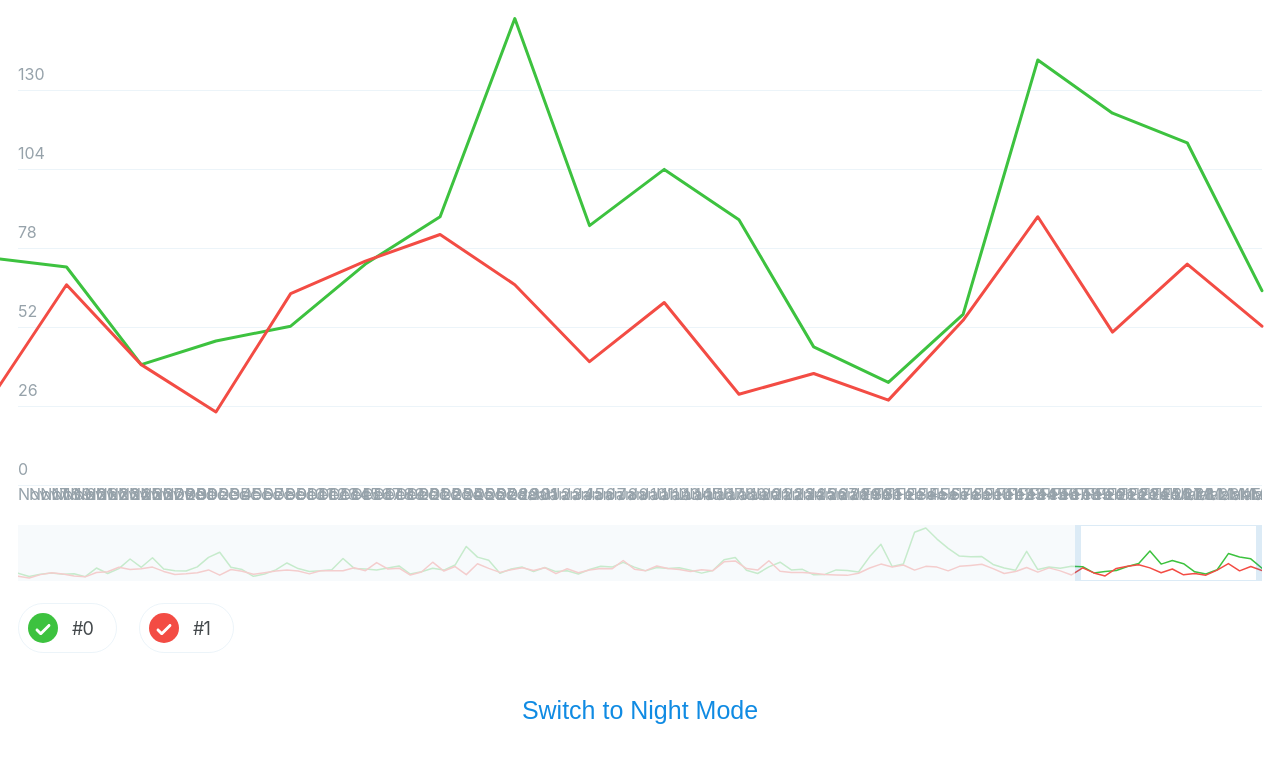
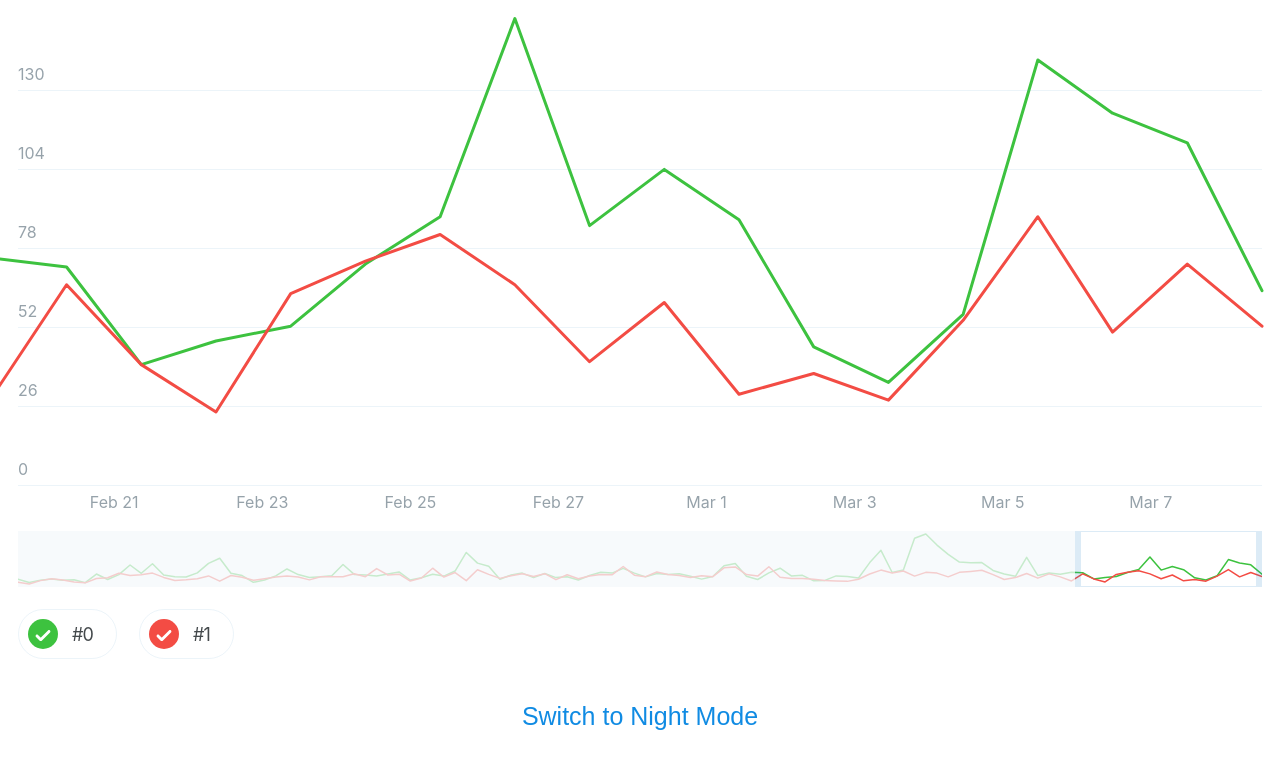
Before and after one commit to dubaua/chartapp, a website built with Parcel: page index.html in a window 1280 px wide. Built offline with nearby package versions, Linux system fonts and the light colour scheme; files whose address does not match are found by name.

Commit message:
animate legend X

```diff
--- a/index.js
+++ b/index.js
@@ -1,11 +1,12 @@
 /* CONSTANTS */
 const MAX_ZOOM = 0.05;
 const INITIAL_ZOOM = 0.15;
-const LEGEND_SIZE_Y = 6;
+const LEGEND_Y_LINE_COUNT = 6;
 const MODE_NAMES = {
   day: 'Switch to Night Mode',
   night: 'Switch to Day Mode',
 };
+const MIN_LEGEND_X_LABEL_WIDHT_PX = 120;
 
 let currentId = 1;
 
@@ -89,7 +90,7 @@ function createChart({ columns, types, names, colors }, parentElement) {
     if (maxSelectedY === -Infinity) {
       return '';
     }
-    return Math.floor(maxSelectedY / LEGEND_SIZE_Y) * i;
+    return Math.floor(maxSelectedY / LEGEND_Y_LINE_COUNT) * i;
   }
 
   // create DOM with hyperscript
@@ -102,8 +103,8 @@ function createChart({ columns, types, names, colors }, parentElement) {
           'div.chart__lens',
           {
             l: {
-              mousemove: showDetailed,
-              touchmove: showDetailed,
+              mousemove: moveLens,
+              touchmove: moveLens,
             },
             r: bindReference(refs, 'lensEl'),
           },
@@ -133,7 +134,7 @@ function createChart({ columns, types, names, colors }, parentElement) {
                             r: bindReference(refs, 'lensZoom'),
                           },
                         ],
-                        ...[].concat(...yAxis.map(createPathAndDots('lensPath')))
+                        ...[].concat(...yAxis.map(createPathAndDots('lensPath'))),
                       ],
                     ],
                   ],
@@ -143,7 +144,7 @@ function createChart({ columns, types, names, colors }, parentElement) {
           ],
         ],
         ['div.chart__legend-y', {}, [...createLegendY()]],
-        ['div.chart__legend-x', {}, [...createLegendX()]],
+        ['div.chart__legend-x', {r: bindReference(refs, 'legendX') }, [...createLegendX()]],
       ],
     ],
     [
@@ -176,7 +177,7 @@ function createChart({ columns, types, names, colors }, parentElement) {
 
   function createPath(referenceKey) {
     return function({ d, c }, i) {
-      return create('path.fade-out', {
+      return create('path.fade', {
         a: {
           stroke: c,
           fill: 'none',
@@ -204,7 +205,7 @@ function createChart({ columns, types, names, colors }, parentElement) {
 
   function createDot(flag) {
     return function({ c }, i) {
-      return create(`path.fade-out.chart__${flag ? 'dot' : 'pin'}`, {
+      return create(`path.fade.chart__${flag ? 'dot' : 'pin'}`, {
         a: {
           stroke: flag ? c : null,
           fill: 'none',
@@ -218,17 +219,13 @@ function createChart({ columns, types, names, colors }, parentElement) {
 
   function createPathAndDots(referenceKey) {
     return function(с, i) {
-      return [
-        createPath(referenceKey)(с, i),
-        createDot(true)(с, i),
-        createDot(false)(с, i)
-      ]
+      return [createPath(referenceKey)(с, i), createDot(true)(с, i), createDot(false)(с, i)];
     };
   }
 
   function createLegendY() {
     let legend = [];
-    for (let i = 0; i < LEGEND_SIZE_Y; i++) {
+    for (let i = 0; i < LEGEND_Y_LINE_COUNT; i++) {
       legend.unshift(
         create('div.chart__legend-y-section', {
           d: { textContent: getLedendY(i) },
@@ -240,14 +237,20 @@ function createChart({ columns, types, names, colors }, parentElement) {
   }
 
   function createLegendX() {
-    return xAxis.map(date =>
-      create('div.chart__legend-x-section', {}, [
+    const legendX = xAxis.map(date =>
+      create('div.chart__legend-x-section.fade', {}, [
         ['div.chart__legend-x-label', { d: { textContent: getDateString(date) } }],
       ])
     );
+    bindReference(refs, 'legendXLabels', legendX);
+    return legendX;
   }
 
-  // after create and on resize
+  function onResize() {
+    setChartWidthAndOffset();
+    drawLegendX();
+  }
+
   function setChartWidthAndOffset() {
     chartWidth = refs.previewEl.offsetWidth;
     chartOffsetX = refs.previewEl.getBoundingClientRect().x;
@@ -294,8 +297,9 @@ function createChart({ columns, types, names, colors }, parentElement) {
         break;
     }
     drawPreview();
-    drawLegend(Math.sign(delta));
     drawCharts();
+    drawLegendX();
+    drawLegendY(Math.sign(delta));
   }
 
   function afterAdjust() {
@@ -306,14 +310,14 @@ function createChart({ columns, types, names, colors }, parentElement) {
     return function() {
       const direction = line.a ? 1 : -1;
       line.a = !line.a;
+      drawPreview();
       drawLinesAndSwitches();
-      drawPreview();
       drawCharts();
-      drawLegend(direction);
+      drawLegendY(direction);
     };
   }
 
-  function showDetailed(e) {
+  function moveLens(e) {
     const lensX = limit((getEventX(e) - chartOffsetX) / chartWidth, 0, 1);
     const x = Math.round(getStartIndex() + getViewBoxXRange() * lensX);
     if (zoomedIndex !== x) {
@@ -326,7 +330,7 @@ function createChart({ columns, types, names, colors }, parentElement) {
         pin.setAttribute('d', dd);
       });
     }
-    // show data
+    // show data in tooltip
   }
 
   function drawLinesAndSwitches() {
@@ -336,44 +340,56 @@ function createChart({ columns, types, names, colors }, parentElement) {
   }
 
   function drawPreview() {
-    refs.rangeEl.style.left = `${start * 100}%`;
-    refs.rangeEl.style.width = `${width * 100}%`;
+    refs.rangeEl.style.left = `${start.toFixed(4) * 100}%`;
+    refs.rangeEl.style.width = `${width.toFixed(4) * 100}%`;
     refs.previewGroup.style.transform = `scale(1, ${getPreviewScale().toFixed(2)})`;
   }
 
   function drawCharts() {
-    refs.lensSvg.setAttribute('viewBox', `0 0 ${getViewBoxXRange().toFixed(2)} ${maxY}`);
-    const translate = ((100 / getViewBoxXRange()) * -getStartIndex()).toFixed(2);
+    refs.lensSvg.setAttribute('viewBox', `0 0 ${getViewBoxXRange()} ${maxY}`);
+    const translate = -(100 / getViewBoxXRange()) * getStartIndex();
     const scale = getLensScale().toFixed(2);
     refs.lensScaleGroup.style.transform = `scaleY(${scale})`;
     refs.lensTranslateGroup.style.transform = `translateX(${translate}%)`;
   }
 
-  let drawLegend = debounce(function(direction) {
-    for (let i = 0; i < LEGEND_SIZE_Y; i++) {
+  let drawLegendY = debounce(function(direction) {
+    for (let i = 0; i < LEGEND_Y_LINE_COUNT; i++) {
       refs[`legendY${i}`].textContent = getLedendY(i);
     }
   }, 100);
+
+  function drawLegendX() {
+    const legendXWidth = (chartWidth * xAxisLength / getViewBoxXRange()).toFixed(2);
+    refs.legendX.style.transform = `translateX(${-start * 100}%)`;
+    refs.legendX.style.width = `${legendXWidth}px`;
+    const labelsToSkipDivider = Math.ceil(MIN_LEGEND_X_LABEL_WIDHT_PX / (legendXWidth / xAxisLength));
+    refs.legendXLabels.forEach((label, i) => {
+
+      toggleClass(label, i % labelsToSkipDivider === 0, 'active')
+    });
+  }
 
   // function destroy() {
   //   document.removeEventListener('mousemove', adjust, false);
   //   document.removeEventListener('touchmove', adjust, false);
   //   document.removeEventListener('mouseup', afterAdjust, false);
   //   document.removeEventListener('touchend', afterAdjust, false);
-  //   window.removeEventListener('resize', setChartWidthAndOffset, false);
+  //   window.removeEventListener('resize', onResize, false);
   //   chartElement.remove();
   // }
 
   function init() {
     setChartWidthAndOffset();
+    drawPreview();
     drawLinesAndSwitches();
-    drawPreview();
     drawCharts();
+    drawLegendX();
     document.addEventListener('mousemove', adjust, false);
     document.addEventListener('touchmove', adjust, false);
     document.addEventListener('mouseup', afterAdjust, false);
     document.addEventListener('touchend', afterAdjust, false);
-    window.addEventListener('resize', setChartWidthAndOffset, false);
+    window.addEventListener('resize', onResize, false);
   }
 
   const observer = new MutationObserver(mutationCallback);
--- a/style.css
+++ b/style.css
@@ -36,16 +36,17 @@ body {
   transition-timing-function: var(--ease-in-sine);
 }
 
-.fade-out {
+.fade {
   opacity: 0;
 }
 
-.fade-out.active {
+.fade.active {
   opacity: 1;
 }
 
 .chart {
-  margin: var(--spacing);
+  padding: var(--spacing);
+  overflow: hidden;
 }
 
 .chart__body {
@@ -55,7 +56,7 @@ body {
 
 .chart__lens {
   overflow: hidden;
-  margin: calc(var(--dot-radius) * -1) calc(var(--spacing) * -1);
+  margin: calc(var(--dot-radius) * -1) calc(var(--spacing) * -1) 0;
   padding: var(--dot-radius) var(--spacing);
   line-height: 0;
 }
@@ -114,10 +115,9 @@ body {
 
 .chart__legend-x {
   position: absolute;
-  top: 100%;
+  bottom: -24px;
   right: 0;
   left: 0;
-  overflow: hidden;
   display: flex;
   pointer-events: none;
 }
@@ -126,7 +126,7 @@ body {
   display: block;
   flex-grow: 1;
   position: relative;
-  height: 1em;
+  height: 16px;
 }
 
 .chart__legend-x-label {
@@ -135,6 +135,7 @@ body {
   text-align: center;
   white-space: nowrap;
   color: var(--color-text--muted);
+  transition-duration: 0.25s;
 }
 
 .chart__preview {
```
Also changed, not shown: readme.md.
